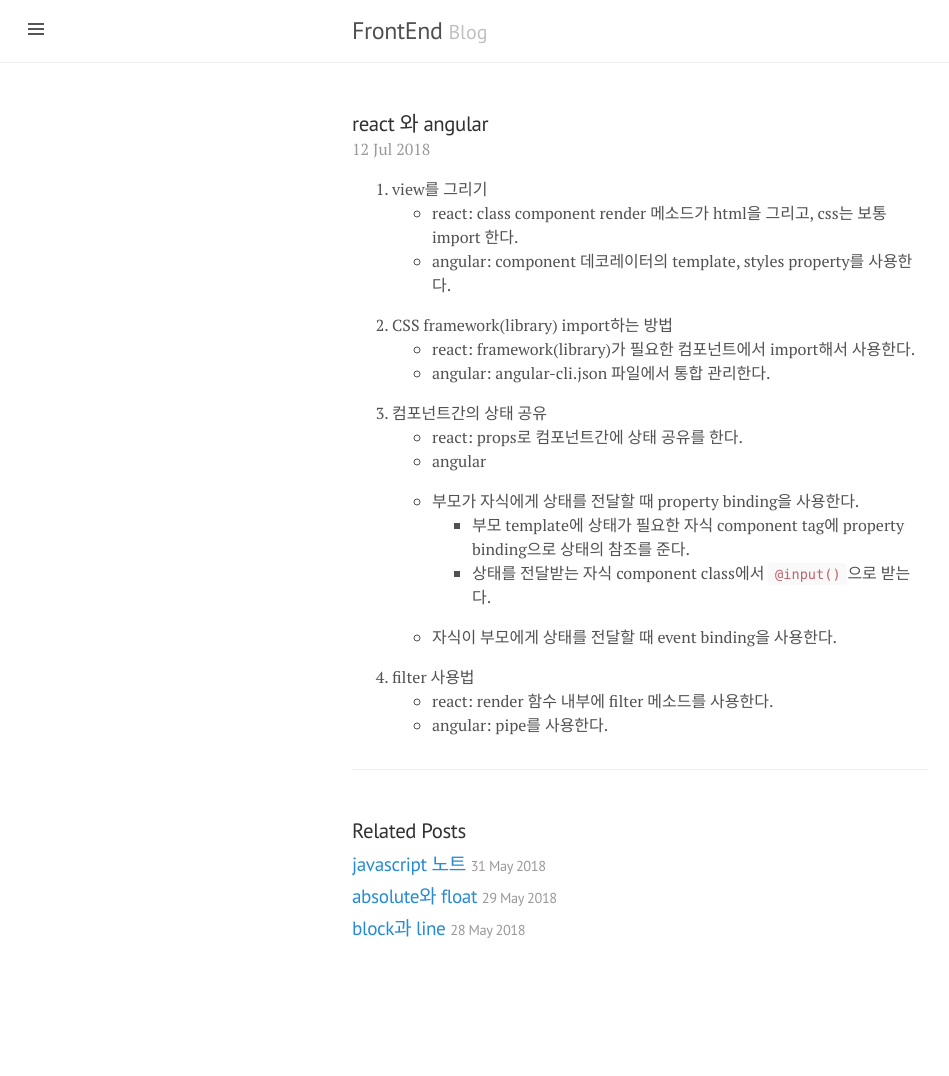
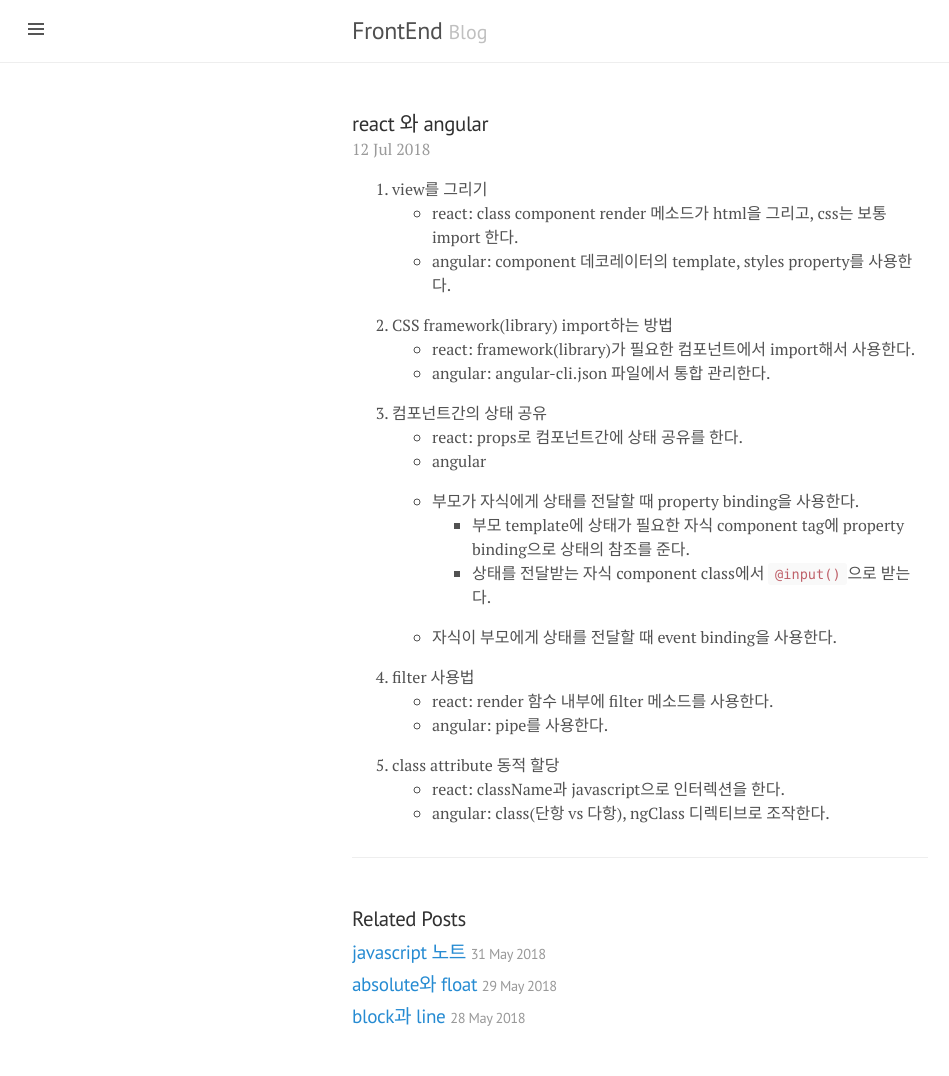
Before and after one commit to austinpark420/austinpark420.github.io, a Jekyll site: the page built from _posts/2018-07-12-react_angular.md, in a window 1280 px wide. Shown: the whole page, without its empty margins (0-949 px from the left). Built offline with Jekyll 4.4.1, drawn with Linux system fonts in a browser that asks for light colours; before the commit the page ends 988 px from its top, so only the background shows below that.

Commit message:
edit react_angular.md

```diff
--- a/_includes/sidebar.html
+++ b/_includes/sidebar.html
@@ -26,7 +26,7 @@
     {% endfor %} -->
 
     <!-- <a class="sidebar-nav-item" href="{{ site.github.repo }}/archive/v{{ site.version }}.zip">Download</a> -->
-    <a class="sidebar-nav-item" href="https://github.com/austinpark420">GitHub project</a>
+    <a class="sidebar-nav-item" href="https://github.com/austinpark420">GitHub</a>
     <!-- <span class="sidebar-nav-item">Currently v{{ site.version }}</span> -->
   </nav>
 
--- a/_posts/2018-07-12-react_angular.md
+++ b/_posts/2018-07-12-react_angular.md
@@ -21,7 +21,10 @@
       * 상태를 전달받는 자식 component class에서 `@input()`으로 받는다.
     * 자식이 부모에게 상태를 전달할 때 event binding을 사용한다.
 
-
 4. filter 사용법
   * react: render 함수 내부에 filter 메소드를 사용한다.
   * angular: pipe를 사용한다.
+
+5. class attribute 동적 할당
+  * react: className과 javascript으로 인터렉션을 한다.
+  * angular: class(단항 vs 다항), ngClass 디렉티브로 조작한다.
```
